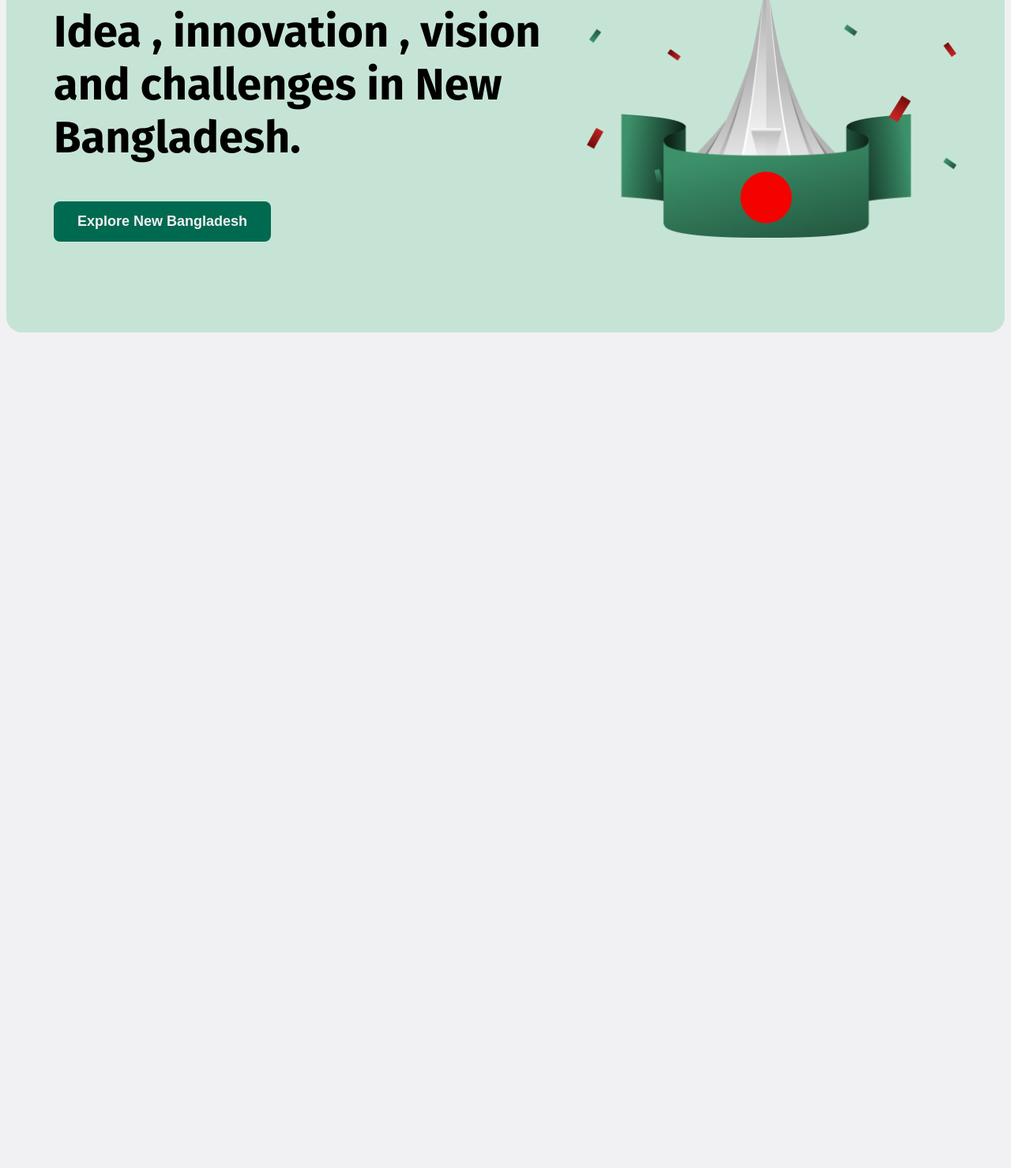
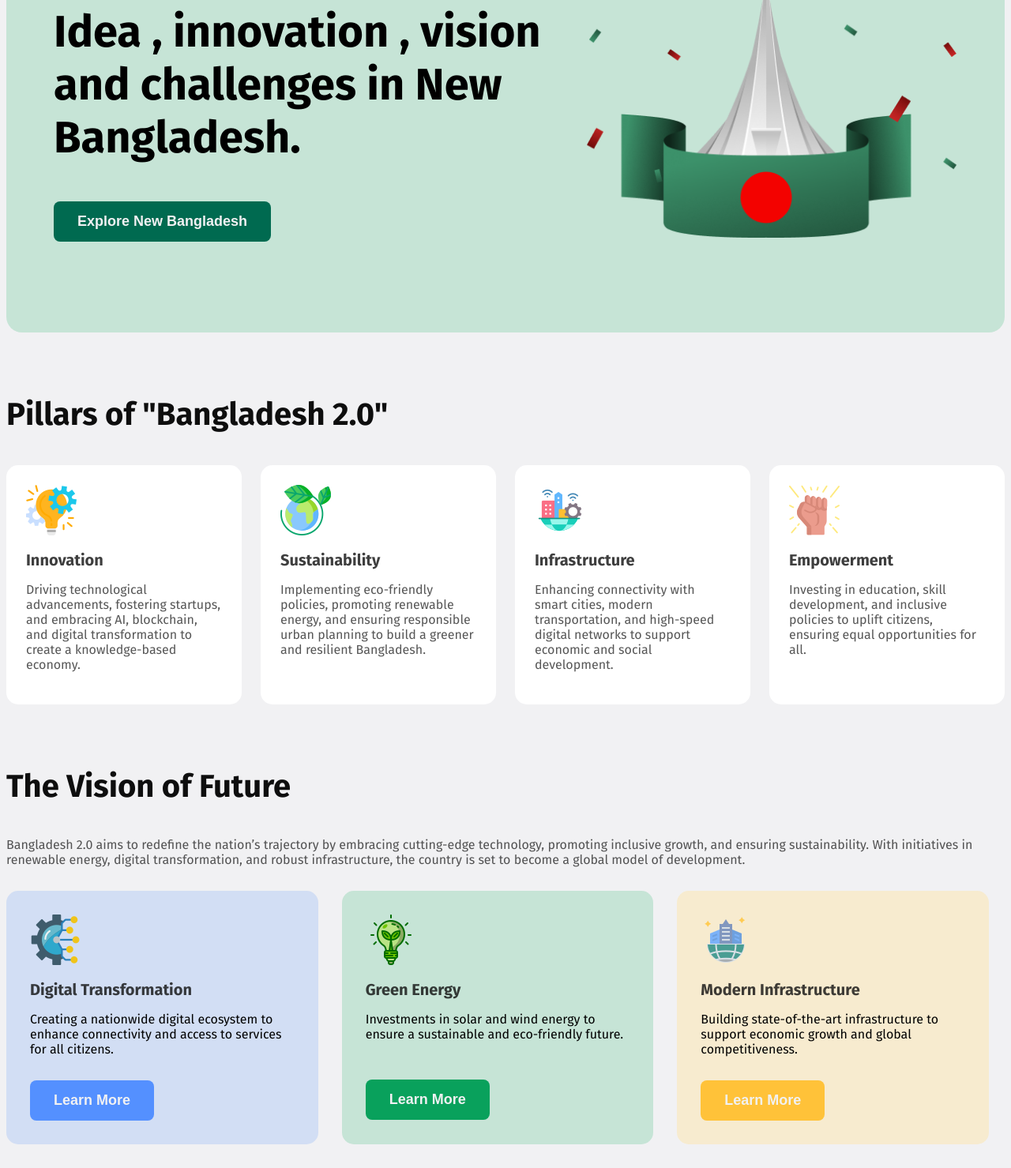
Before and after one commit to apurbagoon1/assignment-1--bangladesh2.0, a plain HTML site: page index.html in a window 1280 px wide. Shown: the part 324-1803 px from the top of the page at 79% size. Before the commit the page ends 800 px from the top, so only its background shows below. Drawn offline with Linux system fonts and the light colour scheme.

Commit message:
added vision section

```diff
--- a/CSS/style.css
+++ b/CSS/style.css
@@ -63,6 +63,18 @@
     background-color: rgb(255, 255, 255);
 }
 
+.bg-color-3 {
+    background-color: rgba(84, 144, 245, 0.2);
+}
+
+.bg-color-4 {
+    background-color: rgb(198, 228, 214);
+}
+
+.bg-color-5 {
+    background-color: rgb(247, 235, 207);
+}
+
 .width-primary {
     max-width: 1280px;
     margin: 0 auto;
@@ -97,6 +109,7 @@ nav li a {
     background-color: rgb(198, 228, 214);
     padding: 115px 60px;
     border-radius: 20px;
+    margin-bottom: 80px;
 }
 
 .banner-content {
@@ -116,3 +129,112 @@ nav li a {
 .banner-image {
     width: 470px;
 }
+
+/* Pillar Style Starts */
+.pillars {
+    margin-bottom: 80px;
+}
+
+.pillar-title {
+    font-size: 40px;
+    font-weight: bold;
+}
+
+.pillar-items {
+    display: flex;
+    justify-content: space-around;
+    gap: 24px;
+}
+
+.pillar-item{
+    background-color: rgb(255, 255, 255);
+    padding: 25px;
+    width: 300px;
+    gap: 24px;
+    border-radius: 15px;
+}
+
+.pillar-item-title {
+    font-weight: bold;
+    font-size: 20px;
+    color: rgba(14, 14, 14, 0.8);
+    margin: 15px 0;
+}
+
+.pillar-item-desc {
+    font-size: 16px;
+    color: rgba(14, 14, 14, 0.7);
+}
+
+/* Vision Style Starts */
+.vision {
+    margin-bottom: 30px;
+}
+
+.vision-title {
+    font-size: 40px;
+    font-weight: bold;
+}
+
+.vision-desc {
+    font-size: 16px;
+    margin-bottom: 30px;
+}
+
+.vision-items {
+    display: flex;
+    justify-content: space-around;
+    gap: 10px;
+}
+
+.vision-item{
+    margin-right: 20px;
+    padding: 30px;
+    width: 410px;
+    border-radius: 15px;
+    gap: 5px;
+}
+
+.vision-item-title {
+    font-weight: bold;
+    font-size: 20px;
+    color: rgba(14, 14, 14, 0.8);
+    margin: 15px 0;
+}
+
+.vision-item-desc {
+    font-size: 16px;
+    color: rgba(14, 14, 14, 0.7);
+    margin-bottom: 30px;
+}
+
+.btn-1 {
+    background-color: rgb(84, 144, 255);
+}
+
+.btn-1:hover {
+    background-color: rgba(84, 144, 245, 0.2);
+    border: 2px solid rgb(84, 144, 255);
+    color: rgb(84, 144, 255);
+}
+
+.btn-2 {
+    margin-top: 18px;
+    background-color: rgb(9, 161, 92);
+}
+
+.btn-2:hover {
+    background-color: rgb(198, 228, 214);
+    border: 2px solid rgb(9, 161, 92);
+    color: rgb(9, 161, 92);
+}
+
+.btn-3 {
+    background-color: rgb(255, 194, 57);
+}
+
+.btn-3:hover {
+    background-color: rgb(247, 235, 207);
+    border: 2px solid rgb(255, 194, 57);
+    color: rgb(255, 194, 57);
+}
--- a/index.html
+++ b/index.html
@@ -31,6 +31,56 @@
             <img class="banner-image" src="assets/hero.png" alt="Banner Image">
         </section>
 
+        <section class="pillars">
+            <h3 class="pillar-title text-color-1">Pillars of "Bangladesh 2.0"</h3>
+            <div class="pillar-items">
+                <div class="pillar-item">
+                    <img src="assets/Innovation.png" alt="Innovation" class="icon">
+                    <h5 class="pillar-item-title">Innovation</h5>
+                    <P class="pillar-item-desc">Driving technological advancements, fostering startups, and embracing AI, blockchain, and digital transformation to create a knowledge-based economy.</P>
+                </div>
+                <div class="pillar-item">
+                    <img src="assets/Sustainability.png" alt="Sustainability" class="icon">
+                    <h5 class="pillar-item-title">Sustainability</h5>
+                    <P class="pillar-item-desc">Implementing eco-friendly policies, promoting renewable energy, and ensuring responsible urban planning to build a greener and resilient Bangladesh.</P>
+                </div>
+                <div class="pillar-item">
+                    <img src="assets/Infrastructure.png" alt="Infrastructure" class="icon">
+                    <h5 class="pillar-item-title">Infrastructure</h5>
+                    <P class="pillar-item-desc">Enhancing connectivity with smart cities, modern transportation, and high-speed digital networks to support economic and social development.</P>
+                </div>
+                <div class="pillar-item">
+                    <img src="assets/Empowerment.png" alt="Empowerment" class="icon">
+                    <h5 class="pillar-item-title">Empowerment</h5>
+                    <P class="pillar-item-desc">Investing in education, skill development, and inclusive policies to uplift citizens, ensuring equal opportunities for all.</P>
+                </div>
+            </div>
+        </section>
+
+        <section class="vision">
+            <h3 class="vision-title text-color-1">The Vision of Future</h3>
+            <p class="vision-desc text-color-3">Bangladesh 2.0 aims to redefine the nation’s trajectory by embracing cutting-edge technology, promoting inclusive growth, and ensuring sustainability. With initiatives in renewable energy, digital transformation, and robust infrastructure, the country is set to become a global model of development.</p>
+            <div class="vision-items ">
+                <div class="vision-item bg-color-3">
+                    <img src="assets/Digital Transformation.png" alt="Digital Transformation">
+                    <h5 class="vision-item-title">Digital Transformation</h5>
+                    <P class="vision-desc">Creating a nationwide digital ecosystem to enhance connectivity and access to services for all citizens.</P>
+                    <button class="btn-primary btn-1">Learn More</button>
+                </div>
+                <div class="vision-item bg-color-4">
+                    <img src="assets/Green Energy.png" alt="Green Energy">
+                    <h5 class="vision-item-title">Green Energy</h5>
+                    <P class="vision-desc">Investments in solar and wind energy to ensure a sustainable and eco-friendly future.</P>
+                    <button class="btn-primary btn-2">Learn More</button>
+                </div>
+                <div class="vision-item bg-color-5">
+                    <img src="assets/Modern Infrastructure.png" alt="Modern Infrastructure">
+                    <h5 class="vision-item-title">Modern Infrastructure</h5>
+                    <P class="vision-desc">Building state-of-the-art infrastructure to support economic growth and global competitiveness.</P>
+                    <button class="btn-primary btn-3">Learn More</button>
+                </div>
+            </div>
+        </section>
     </main>
 
     <footer>
```
Also changed, not shown: assets/Digital Transformation.png (added), assets/Empowerment.png (added), assets/Green Energy.png (added), assets/Infrastructure.png (added), assets/Innovation.png (added), assets/Modern Infrastructure.png (added), assets/Sustainability.png (added), assets/idea.png (added).
